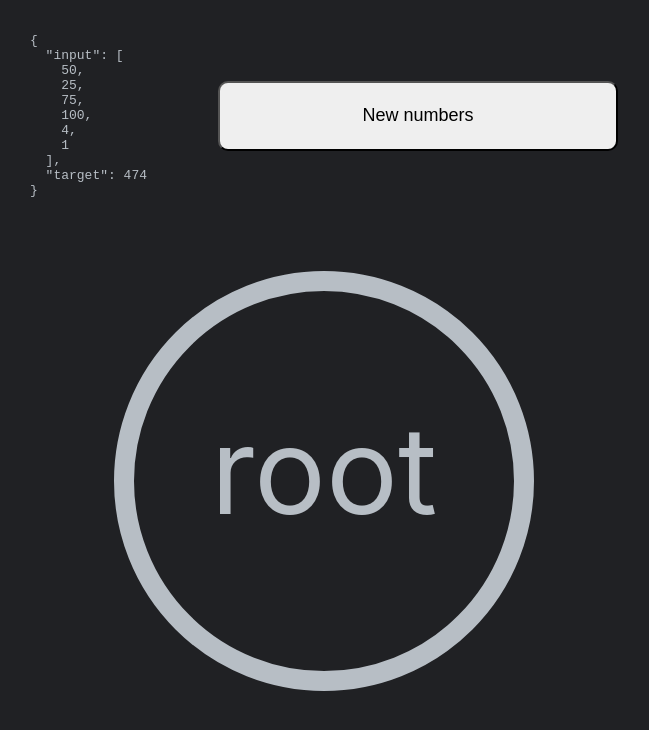
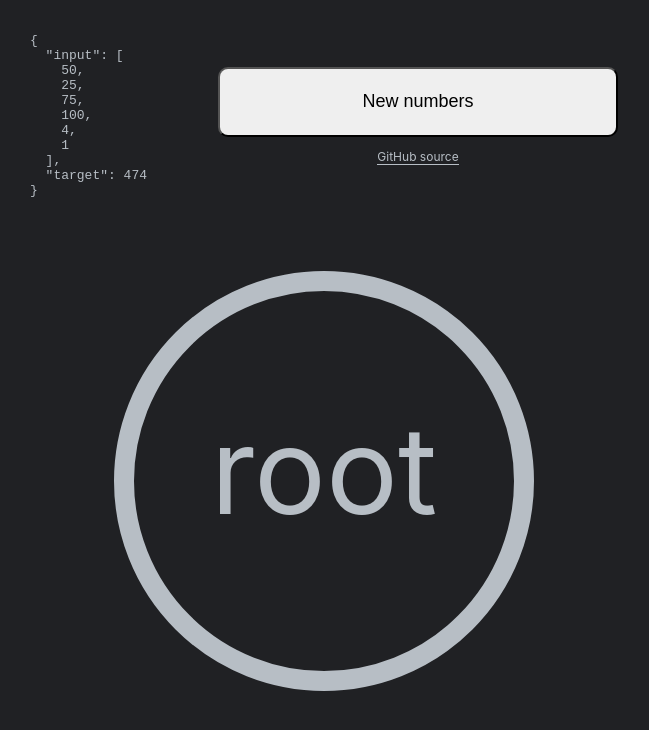
Before and after one commit to mfbx9da4/countdown-solver, a Next.js app: page / in a window 1280 px wide. Shown: the top 730 px of the page, without its empty margins (316-965 px from the left). Built offline with nearby package versions, Linux system fonts and the light colour scheme.

Commit message:
add link to source

```diff
--- a/pages/index.tsx
+++ b/pages/index.tsx
@@ -44,7 +44,7 @@ export const Home = (): JSX.Element => {
     const inputArgs = [randomTarget(), randomInputs(6)] as const
     // const input = [ 966, [ 75, 25, 100, 50, 4, 3 ] ] // only one solution
     // const input = [13, [11, 6, 8]] as const // few solutions
-    // const input = [156, [50, 25, 75, 100, 2, 8]] as const // 207 solutions
+    // const input = [180, [ 6, 5, 3, 4, 10, 8 ]] as const // 325 solutions
     // const input = [ 662, [ 100, 50, 2, 5, 1, 5 ] ] as const // no solution
     const [target, input] = inputArgs
     const root = {
@@ -131,11 +131,12 @@ export const Home = (): JSX.Element => {
           }}
         >
           <pre style={{ width: '188px' }}>{JSON.stringify(out, null, 2)}</pre>
+          <div style={{ width: '60%', maxWidth: '400px' }}>
             <button
               style={{
-              width: '60%',
+                width: '100%',
                 height: '70px',
-              maxWidth: '400px',
+
                 borderRadius: '10px',
                 fontSize: '18px',
               }}
@@ -143,6 +144,27 @@ export const Home = (): JSX.Element => {
             >
               New numbers
             </button>
+            <div
+              style={{
+                display: 'flex',
+                justifyContent: 'center',
+                marginTop: '12px',
+              }}
+            >
+              <a
+                href="https://github.com/mfbx9da4/countdown-solver/tree/main"
+                rel="noreferrer"
+                style={{
+                  fontSize: '12px',
+                  color: 'var(--font-color)',
+                  borderBottom: '1px solid var(--font-color)',
+                  textDecoration: 'none',
+                }}
+              >
+                GitHub source
+              </a>
+            </div>
+          </div>
         </div>
       </div>
       <div
```
Lines whose indentation alone changed are shown as unchanged.
